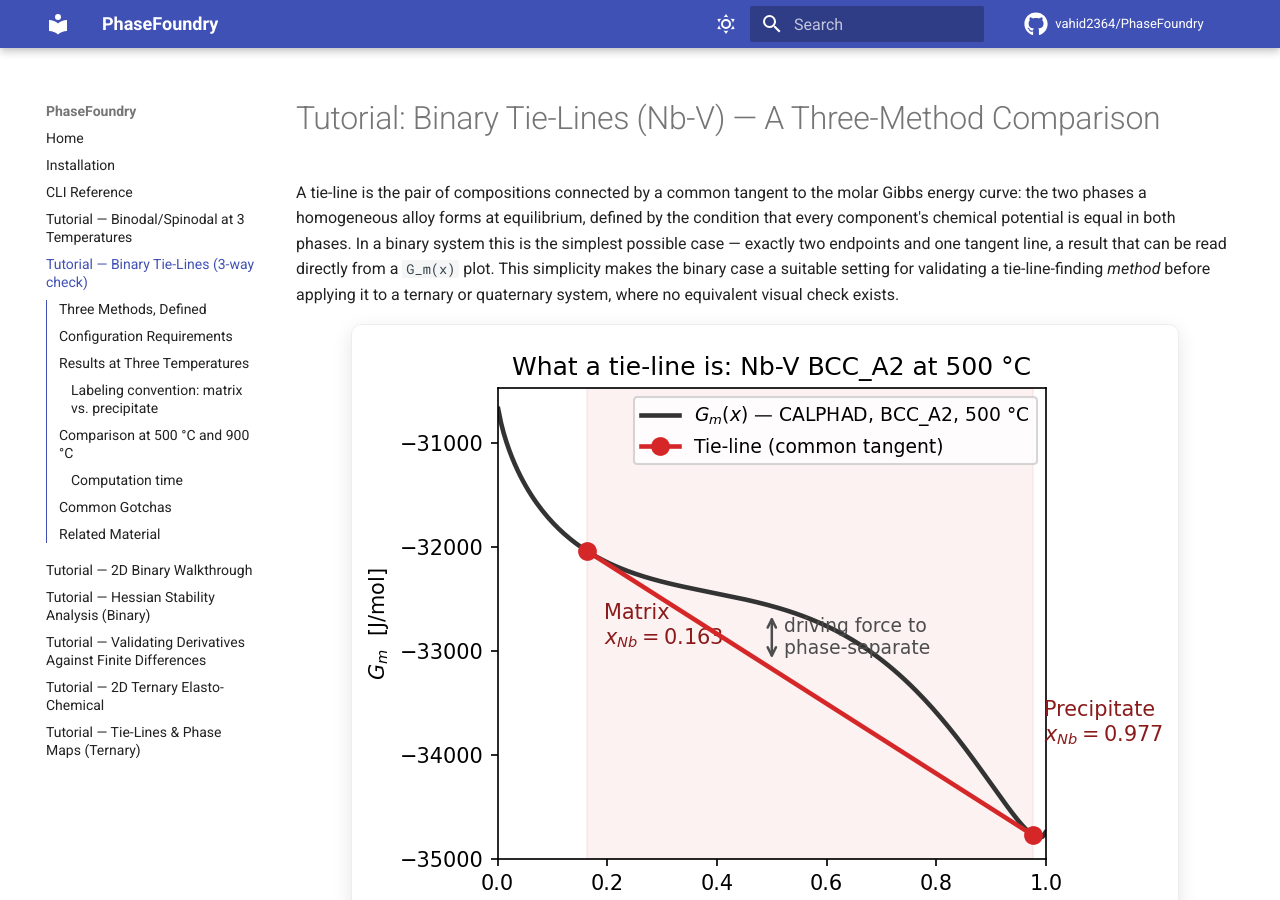
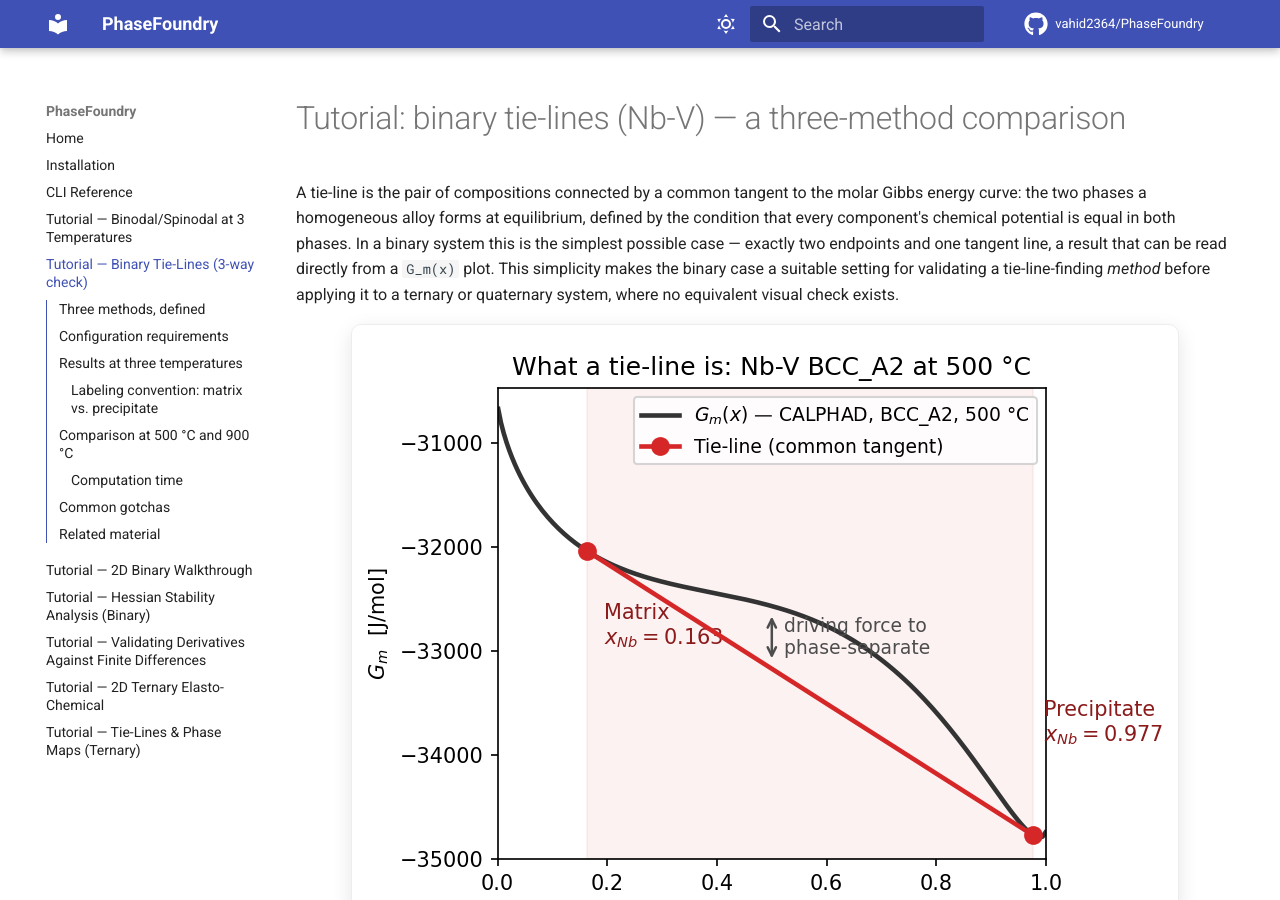
Before and after one commit to vahid2364/PhaseFoundry, an MkDocs documentation site: the page built from docs/tutorial_binary_tieline.md, in a window 1280 px wide and 900 px high. Built offline with MkDocs 1.6.1 and Material for MkDocs 9.7.7, drawn with Linux system fonts in a browser that asks for light colours; comment, search, counter and statistics services are not loaded; some of the changed text lies outside the part shown.

```diff
--- a/docs/tutorial_binary_tieline.md
+++ b/docs/tutorial_binary_tieline.md
@@ -1,4 +1,4 @@
-# Tutorial: Binary Tie-Lines (Nb-V) — A Three-Method Comparison
+# Tutorial: binary tie-lines (Nb-V) — a three-method comparison
 
 A tie-line is the pair of compositions connected by a common tangent to the
 molar Gibbs energy curve: the two phases a homogeneous alloy forms at
@@ -36,7 +36,7 @@ produces a three-way cross-check against an independent, more direct
 computation, and reveals a small but systematic difference in the method
 used by default throughout this site.
 
-## Three Methods, Defined
+## Three methods, defined
 
 - **`hull`** — the lower convex hull of the tabulated `G_m(x)` curve (200
   composition points). This is the default `binodal_boundary_binary()`
@@ -56,7 +56,7 @@ approximation to ground truth here, since its result is not limited by the
 
 ---
 
-## Configuration Requirements
+## Configuration requirements
 
 `pf-tieline` requires `simulation.c0` to be specified as a **list**, even
 for a binary system:
@@ -85,7 +85,7 @@ to be wrapped in a list first.
 
 ---
 
-## Results at Three Temperatures
+## Results at three temperatures
 
 `pf-tieline` provides no `--set` flag and reads one temperature per run. A
 different temperature requires editing `simulation.temperature_C` directly
@@ -236,17 +236,17 @@ rows show.
 
 ---
 
-## Common Gotchas
+## Common gotchas
 
 | Symptom | Likely cause |
 |---|---|
-| `TypeError: object of type 'float' has no len()` | `simulation.c0` is a scalar, not a list — `pf-tieline` requires a list even for binary systems. See [Configuration Requirements](#configuration-requirements). |
+| `TypeError: object of type 'float' has no len()` | `simulation.c0` is a scalar, not a list — `pf-tieline` requires a list even for binary systems. See [Configuration requirements](#configuration-requirements). |
 | No mechanism for `--set simulation.temperature_C=900` | `pf-tieline` does not support `--set` (confirmed in its `--help` output). The config file's `temperature_C` must be edited directly, or a separate config maintained per temperature of interest. |
 | `db_path` resolution fails when the config is not located directly under `configs/` | The same behavior is documented in the [tie-line/phase-map tutorial](tutorial_tieline_phase_map.md#common-gotchas) and the [CLI reference](cli_reference.md#pf-tieline-step-1c) — `pf-tieline` resolves `db_path` relative to the config file's own location, not the repository root. |
 | "Suggested elastic config update" section is empty | Exactly one or three-or-more stable phases were found, not exactly two — the script produces `c_mat`/`c_ppt` text only for the two-phase case. Both the single-phase case (1200 °C, above) and the three-phase case (the [Nb-Hf-V tutorial](tutorial_tieline_phase_map.md)) trigger this. |
 | `mat` composition looks like the minority phase | `mat`/`ppt` are assigned by phase fraction (majority/minority), not by composition — see [Labeling convention](#labeling-convention-matrix-vs-precipitate). If the result still looks wrong, check `phase_fraction` in the saved `tieline_calphad.yaml` directly rather than inferring it from composition. |
 
-## Related Material
+## Related material
 
 - **The same cross-check for a ternary system, with a different outcome** — the [tie-line/phase-map tutorial](tutorial_tieline_phase_map.md) applies this comparison to Nb-Hf-V and identifies a genuine three-phase equilibrium rather than a numerically shifted two-phase one.
 - **The origin of the `hull`/`fsolve` methods** — the [binodal/spinodal tutorial](tutorial_binodal_spinodal_3T.md) introduces the `binodal_boundary_binary()` API used to compute these values.
```
